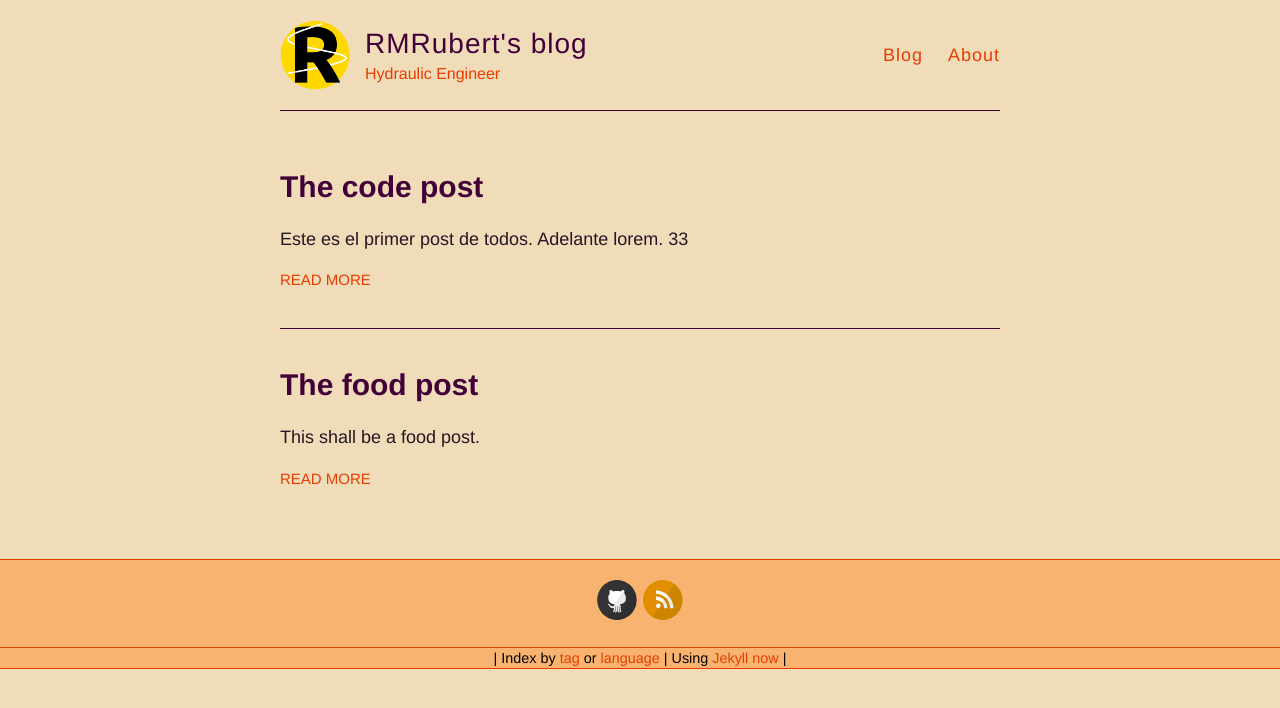
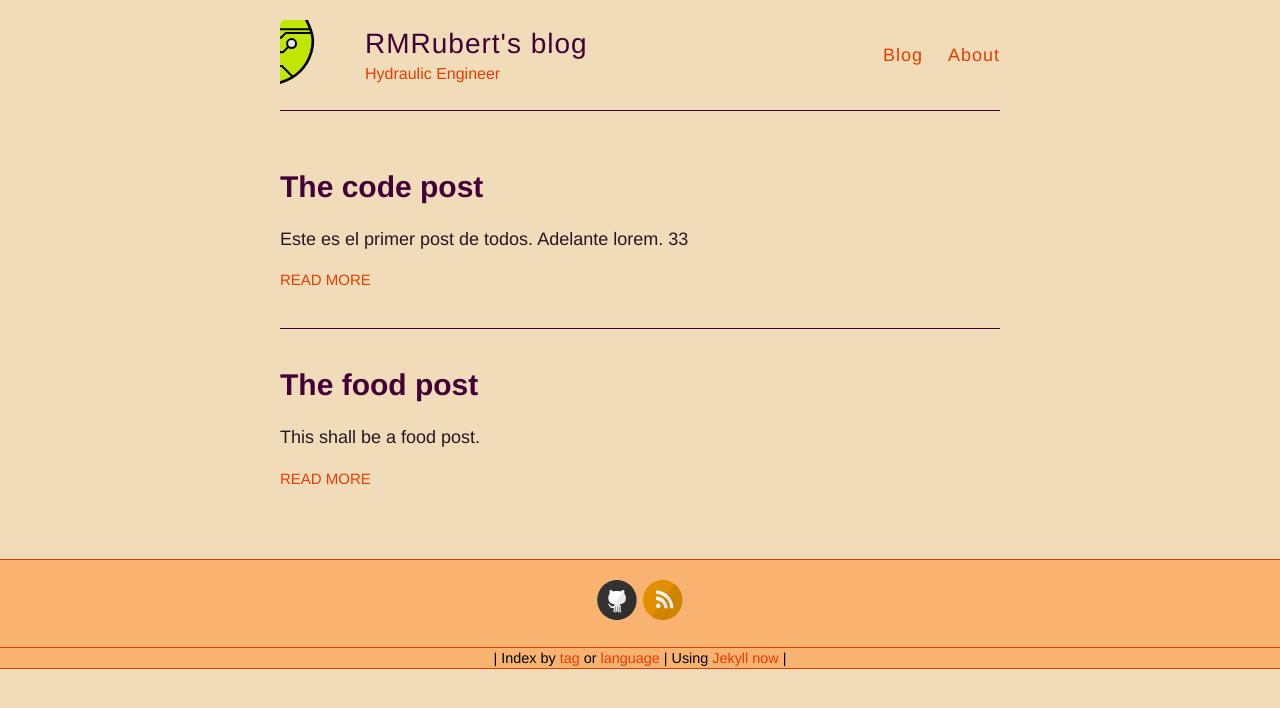
Before and after one commit to RMRubert/RMRubert.github.io, a Jekyll site: the page built from index.html, in a window 1280 px wide. Shown: the top 708 px of the page. Built offline with Jekyll 4.4.1, drawn with Linux system fonts in a browser that asks for light colours.

Commit message:
logo update

```diff
--- a/_config.yml
+++ b/_config.yml
@@ -9,7 +9,7 @@ name: RMRubert's blog
 description: Hydraulic Engineer
 
 # URL of your avatar or profile pic (you could use your GitHub profile pic)
-avatar: https://raw.githubusercontent.com/RMRubert/RMRubert.github.io/master/images/Icon.png
+avatar: https://raw.githubusercontent.com/RMRubert/RMRubert.github.io/master/images/Logo.svg
 
 #
 # Flags below are optional
```
Also changed, not shown: images/Logo.svg (added).
